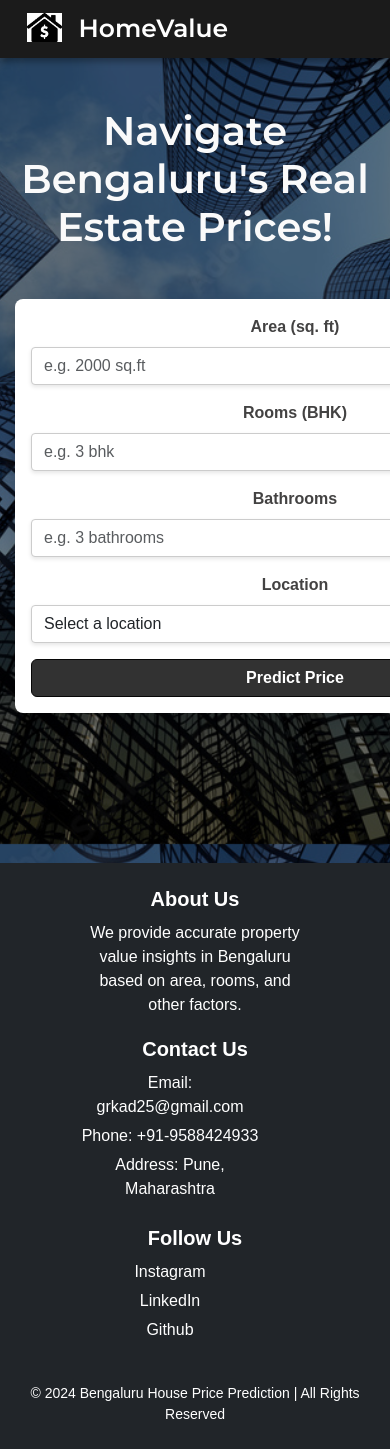
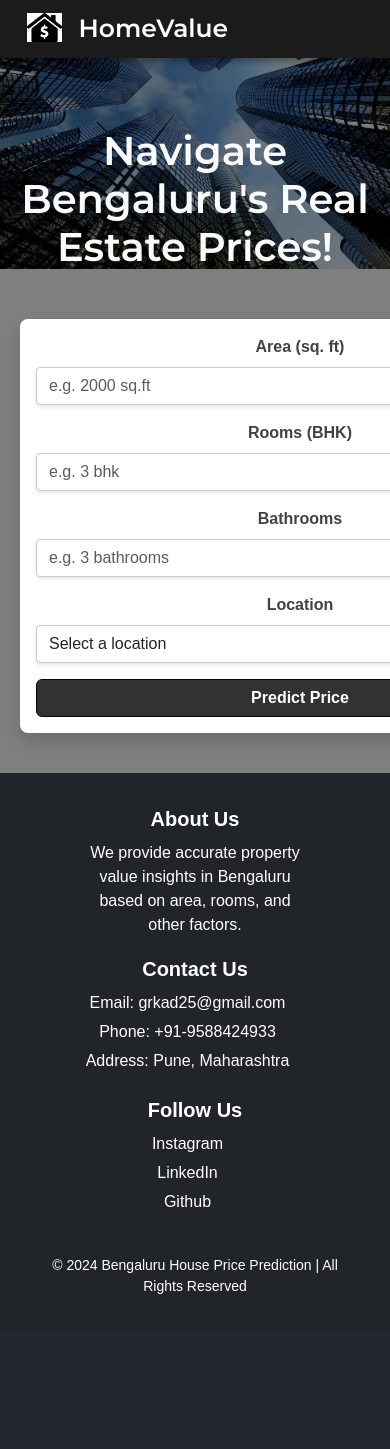
Before and after one commit to gaurikad11/House-price-prediction, a Flask app: page / in a window 390 px wide; the page is wider, and only the part inside the window is pictured. After the commit the page ends 1294 px from the top of that part, so only its background shows below. Run offline with Flask 3, Linux system fonts and the light colour scheme; parts of the project's set-up code (start-up, migrations or seed data) failed here and were passed over.

Commit message:
made changes in css

```diff
--- a/app.py
+++ b/app.py
@@ -3,10 +3,14 @@ from flask_sqlalchemy import SQLAlchemy
 import pickle
 import json
 import numpy as np
+from dotenv import load_dotenv
+import os
+
+load_dotenv()
 
 # Initialize Flask app and configure PostgreSQL URI
 app = Flask(__name__)
-app.config['SQLALCHEMY_DATABASE_URI'] = 'postgresql://neondb_owner:GdePyt18WZDU@ep-icy-thunder-a1sp5kqd.ap-southeast-1.aws.neon.tech/neondb?sslmode=require'
+app.config['SQLALCHEMY_DATABASE_URI'] = os.getenv('DATABASE_URL')
 app.config['SQLALCHEMY_TRACK_MODIFICATIONS'] = False
 
 # Initialize SQLAlchemy
--- a/static/styles.css
+++ b/static/styles.css
@@ -8,16 +8,14 @@ html, body {
 }
 
 body {
-  background: linear-gradient(rgba(0, 0, 0, 0.5), rgba(0, 0, 0, 0.5)), url(/static/images/image.png);
+  background: linear-gradient(rgba(0, 0, 0, 0.5), rgba(0, 0, 0, 0.5)),
+              url(/static/images/image.png) no-repeat center center fixed;
   background-size: cover; /* Make the background image cover the entire viewport */
-  background-repeat: no-repeat; /* Prevent repeating */
-  background-attachment: fixed; /* Make sure the background stays in place on scroll */
-  background-position: center; /* Center the image */
   min-height: 100vh; /* Ensure it covers the viewport even if the content is small */
   font-family: 'Roboto', sans-serif;
 }
 
-
+/* Navbar styles */
 .navbar {
   background-color: #1b1b1b; /* $gray-800 */
   z-index: 1030; /* Ensure it is above other elements */
@@ -29,27 +27,26 @@ body {
   align-items: center; /* Vertically center the logo */
 }
 
-
 .navbar .navbar-brand {
   color: #fff;
   font-family: 'Montserrat', sans-serif;
   font-size: 25px;
 }
+
 .navbar .navbar-brand img {
   width: 35px; /* Adjust to your desired size */
   height: auto; /* Maintain aspect ratio */
   margin-right: 10px; /* Space between logo and text */
 }
 
-
+/* Heading styles */
 h1 {
   font-family: 'Montserrat', sans-serif;
   font-size: 40px;
   color: #FAFAFA;
 }
 
-
-/* Style for the card */
+/* Card styles */
 .card {
   background: linear-gradient(#FAFAFA);
   width: 10rem; /* Smaller card size */
@@ -62,16 +59,17 @@ h1 {
   text-align: center;
   overflow: visible !important; /* Ensure the dropdown is not clipped */
 }
+
 .container {
-    overflow: visible !important; /* Ensure dropdown is not constrained */
-    padding: 20px; /* Add padding for spacing */
-    flex-grow: 1; /* Allow container to grow and adjust based on content */
+  overflow: visible !important; /* Ensure dropdown is not constrained */
+  padding: 20px; /* Add padding for spacing */
+  flex-grow: 1; /* Allow container to grow and adjust based on content */
+  max-width: 1200px; /* Ensure container doesn't become too wide */
 }
 
 /* Style for input boxes and dropdown */
 .form-control,
 .form-select {
-
   box-shadow: 0 2px 4px rgba(0, 0, 0, 0.1); /* Shadow effect */
   border: 1px solid #ccc; /* Subtle border */
   border-radius: 4px; /* Rounded edges */
@@ -106,7 +104,6 @@ h1 {
   border-color: #797777;
 }
 
-
 /* Main content should expand to fill available space */
 main {
   flex: 1; /* Push footer to the bottom */
@@ -116,7 +113,7 @@ main {
 footer {
   background-color: #343a40; /* Dark background color */
   color: white; /* White text color */
-  padding: 0px 15px; /* Adjusted padding for better spacing */
+  padding: 10px 15px; /* Adjusted padding for better spacing */
   font-family: Arial, sans-serif; /* Consistent font style */
 }
 
@@ -130,14 +127,12 @@ footer h5 {
 footer p,
 footer ul {
   margin: 0;
-  padding: 0px 50px;
+  padding: 0 50px;
   list-style: none; /* Remove list bullets */
 }
 
 footer ul li {
   margin-bottom: 5px; /* Space between list items */
-  padding: 0px 50px;
-
 }
 
 footer ul li a {
@@ -154,11 +149,15 @@ footer small {
   font-size: 14px; /* Smaller font for copyright notice */
   display: block;
   margin-top: 0; /* Space above copyright text */
-  margin-bottom: 0px;
 }
 
 /* Responsive Design */
 @media (max-width: 768px) {
+  body {
+    background-attachment: scroll; /* Ensure responsiveness */
+    background-position: top; /* Adjust for smaller screens */
+  }
+
   footer .row {
     text-align: center; /* Center text for smaller screens */
   }
@@ -168,8 +167,18 @@ footer small {
   }
 }
 
+@media (max-width: 576px) {
+  body {
+    background-attachment: scroll;
+    background-size: contain; /* Fit background to screen */
+  }
 
-.container {
-  max-width: 1200px; /* Ensure container doesn't become too wide */
-  padding: 0 15px; /* Add padding to the container */
+  .card {
+    width: 100%; /* Adjust card width for small screens */
+    margin-bottom: 20px;
+  }
+
+  footer h5, footer ul {
+    padding: 0 15px; /* Reduce padding for smaller screens */
+  }
 }
```
Also changed, not shown: 2 other files.
